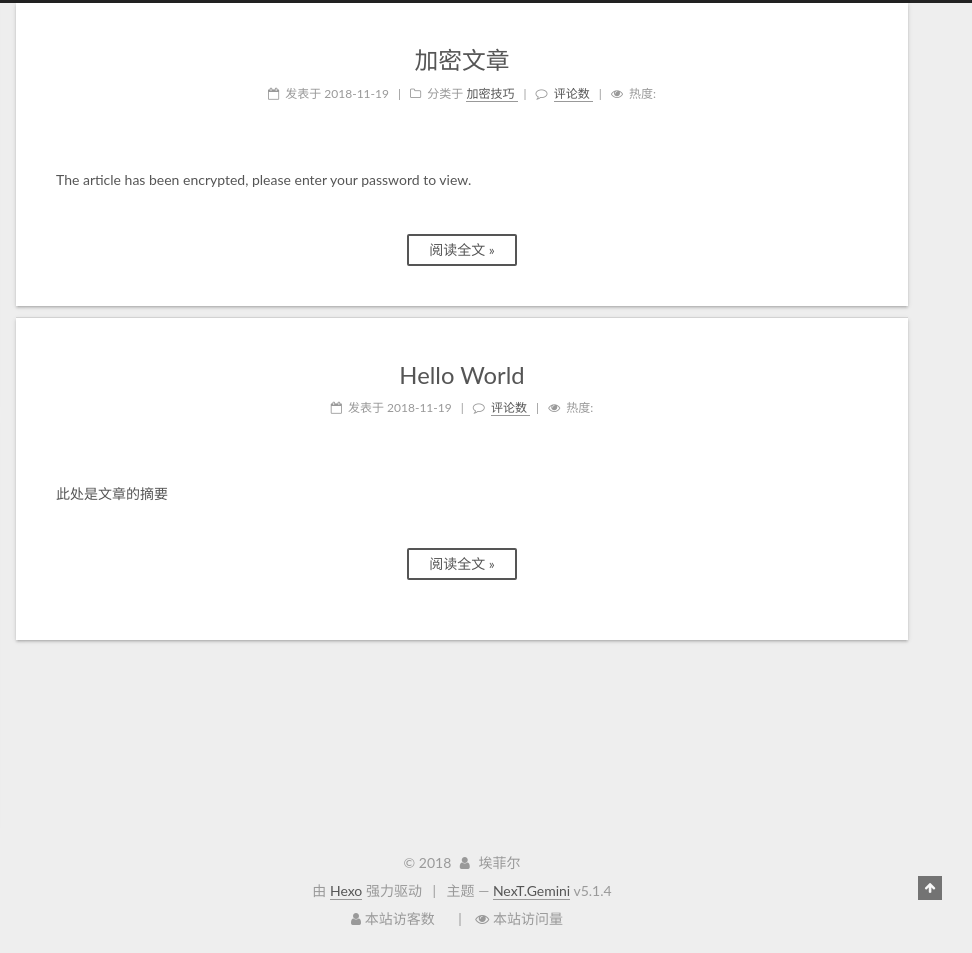
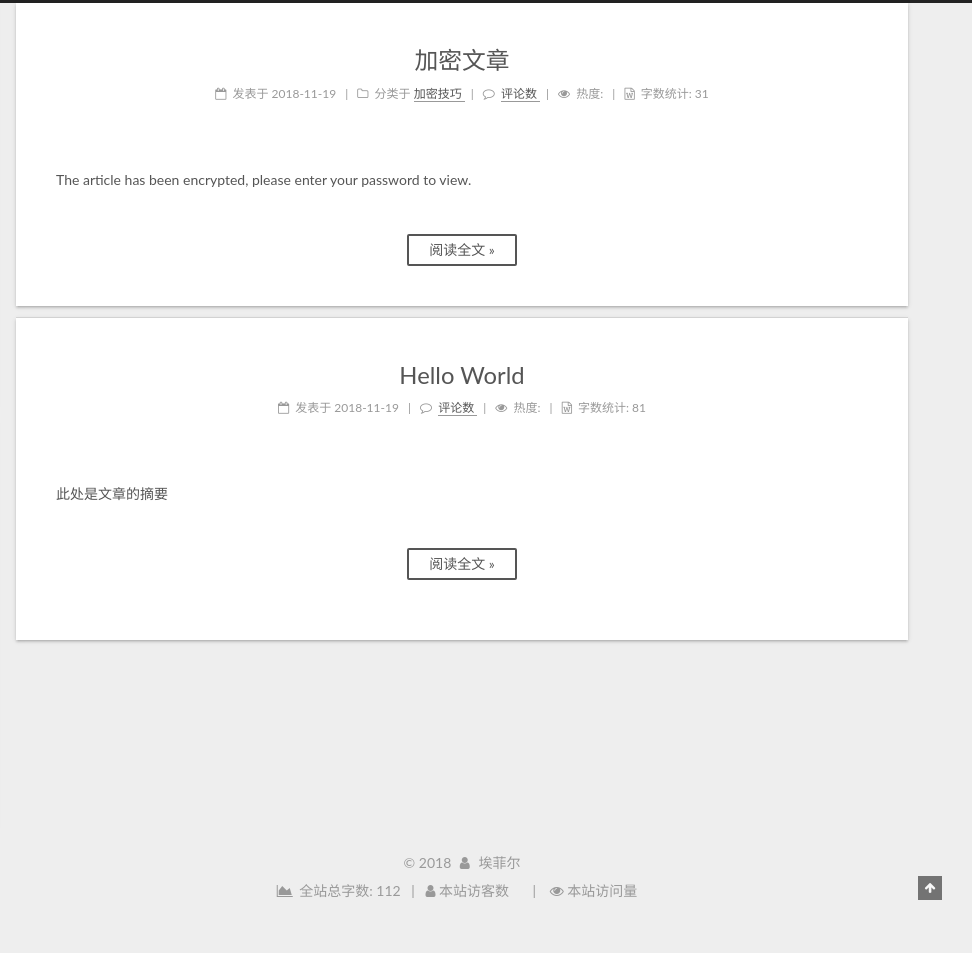
Before and after one commit to wuyimin1996/fengyinjiyi.github.io, a plain HTML site: page index.html in a window 1280 px wide. Shown: the full height of the page, 308-1280 px from the left. After the commit the page ends 925 px from the top, so only its background shows below. Drawn offline with Linux system fonts and the light colour scheme; some packages are replaced by stand-ins of ours; a script that the page names is missing.

Commit message:
Site updated: 2018-11-20 15:29:28

```diff
--- a/css/main.css
+++ b/css/main.css
@@ -2094,7 +2094,7 @@ img:hover {
   width: 4px;
   height: 4px;
   border-radius: 50%;
-  background: #7386c8;
+  background: #b3fe9f;
 }
 .links-of-blogroll {
   font-size: 13px;
--- a/index.html
+++ b/index.html
@@ -405,6 +405,24 @@
 
 
 
+            <span class="post-meta-divider">|</span>
+
+
+              <span class="post-meta-item-icon">
+                <i class="fa fa-file-word-o"></i>
+              </span>
+
+                <span class="post-meta-item-text">字数统计&#58;</span>
+
+              <span title="字数统计">
+                31
+              </span>
+
+
+
+
+
+
 
 
 
@@ -548,6 +566,24 @@
 
                  <span class="leancloud-visitors-count"></span>
              </span>
+
+
+
+
+
+            <span class="post-meta-divider">|</span>
+
+
+              <span class="post-meta-item-icon">
+                <i class="fa fa-file-word-o"></i>
+              </span>
+
+                <span class="post-meta-item-text">字数统计&#58;</span>
+
+              <span title="字数统计">
+                81
+              </span>
+
 
 
 
@@ -748,29 +784,33 @@
     <i class="fa fa-user"></i>
   </span>
   <span class="author" itemprop="copyrightHolder">埃菲尔</span>
-
-
 </div>
-
-
-  <div class="powered-by">由 <a class="theme-link" target="_blank" href="https://hexo.io">Hexo</a> 强力驱动</div>
-
-
-
-  <span class="post-meta-divider">|</span>
-
-
-
-  <div class="theme-info">主题 &mdash; <a class="theme-link" target="_blank" href="https://github.com/iissnan/hexo-theme-next">NexT.Gemini</a> v5.1.4</div>
 
 
 
 
 
-<div class="busuanzi-count">
+
+
+
+
+
+    <!-- <span class="post-meta-divider">|</span> -->
+    <span class="post-meta-item-icon">
+      <i class="fa fa-area-chart"></i>
+    </span>
+
+      <span class="post-meta-item-text">全站总字数&#58;</span>
+
+    <span title="全站总字数">112</span>
+
+
+
+
   <script async src="https://busuanzi.ibruce.info/busuanzi/2.3/busuanzi.pure.mini.js"></script>
 
 
+    <span class="post-meta-divider">|</span>
     <span class="site-uv">
       <i class="fa fa-user"></i> 本站访客数
       <span class="busuanzi-value" id="busuanzi_value_site_uv"></span>
@@ -785,7 +825,7 @@
 
     </span>
 
-</div>
+
 
 
 
```
Also changed, not shown: 2018/11/19/hello-world/index.html (+37 -15 lines), 2018/11/19/password/index.html (+38 -16 lines), 404.html (+19 -15 lines), about/index.html (+19 -15 lines), archives/2018/11/index.html (+19 -15 lines), archives/2018/index.html (+19 -15 lines), archives/index.html (+19 -15 lines), atom.xml (+1 -1 lines), categories/index.html (+19 -15 lines), categories/加密技巧/index.html (+19 -15 lines), search.xml (+1 -1 lines), tags/index.html (+19 -15 lines), tags/password/index.html (+19 -15 lines), tags/加密/index.html (+19 -15 lines).
